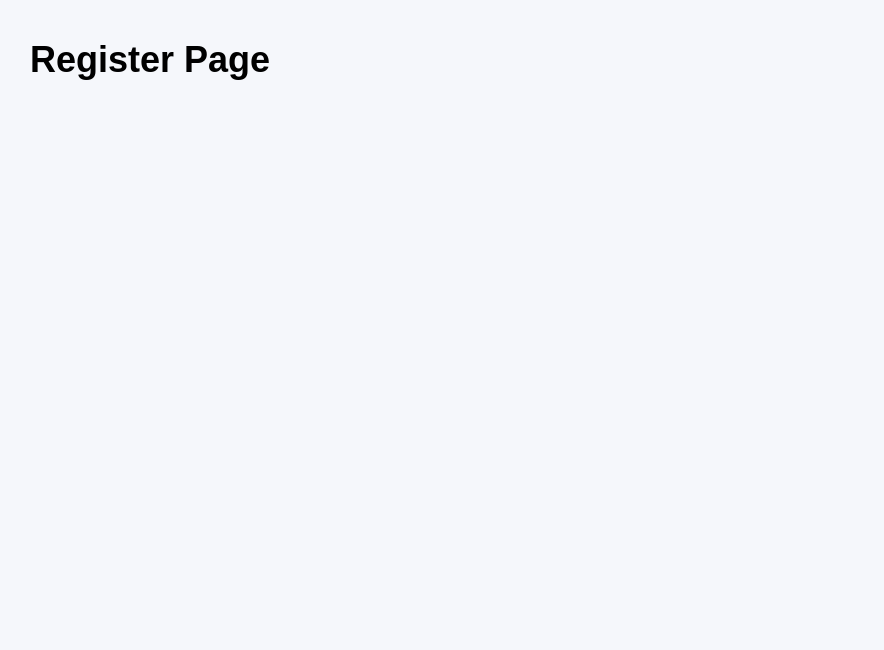
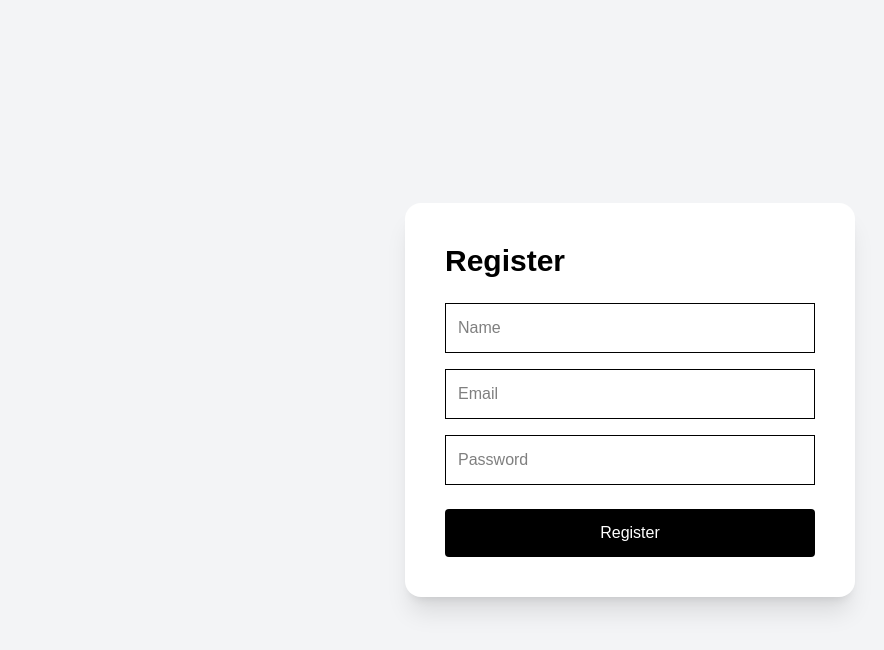
Before and after one commit to Jaskaran710/AI-Business-Analytics-Platform, a React (Vite) app in the folder client/: page /register in a window 1280 px wide. Shown: the top 650 px of the page, without its empty margins (10-894 px from the left). Built offline with nearby package versions, Linux system fonts and the light colour scheme.

Commit message:
Add authentication system with JWT login and registration

```diff
--- a/client/src/components/Sidebar.jsx
+++ b/client/src/components/Sidebar.jsx
@@ -5,7 +5,8 @@ import {
   Upload,
   Brain,
   MessageSquare,
-  User
+  User,
+  History
 } from "lucide-react";
 
 const Sidebar = () => {
@@ -53,6 +54,14 @@ const Sidebar = () => {
         </Link>
 
         <Link
+          to="/chat-history"
+          className="flex items-center gap-3 hover:bg-slate-800 p-4 rounded-xl transition"
+        >
+          <History size={20} />
+          Chat History
+        </Link>
+
+        <Link
           to="/login"
           className="flex items-center gap-3 hover:bg-slate-800 p-4 rounded-xl transition"
         >
--- /dev/null
+++ b/client/src/pages/ChatHistory.jsx
@@ -0,0 +1,85 @@
+import { useEffect, useState } from "react";
+import axios from "axios";
+
+import DashboardLayout from "../layouts/DashboardLayout";
+
+const ChatHistory = () => {
+
+  const [chats, setChats] = useState([]);
+
+  useEffect(() => {
+
+    const fetchChats = async () => {
+
+      try {
+
+        const response = await axios.get(
+          "http://localhost:5000/api/ai/history"
+        );
+
+        setChats(response.data);
+
+      } catch (error) {
+
+        console.error(error);
+
+      }
+
+    };
+
+    fetchChats();
+
+  }, []);
+
+  return (
+
+    <DashboardLayout>
+
+      <div className="p-10">
+
+        <h1 className="text-4xl font-bold mb-8">
+          Chat History
+        </h1>
+
+        <div className="space-y-6">
+
+          {
+            chats.map((chat) => (
+
+              <div
+                key={chat._id}
+                className="bg-white p-6 rounded-2xl shadow-md"
+              >
+
+                <div className="font-bold text-blue-600 mb-3">
+                  Q: {chat.question}
+                </div>
+
+                <div className="mb-3">
+                  {chat.answer}
+                </div>
+
+                <div className="text-sm text-gray-500">
+                  {
+                    new Date(
+                      chat.createdAt
+                    ).toLocaleString()
+                  }
+                </div>
+
+              </div>
+
+            ))
+          }
+
+        </div>
+
+      </div>
+
+    </DashboardLayout>
+
+  );
+
+};
+
+export default ChatHistory;
--- a/client/src/pages/Login.jsx
+++ b/client/src/pages/Login.jsx
@@ -1,9 +1,89 @@
+import { useState } from "react";
+import axios from "axios";
+import { useNavigate } from "react-router-dom";
+
 const Login = () => {
+
+  const navigate = useNavigate();
+
+  const [email, setEmail] = useState("");
+  const [password, setPassword] = useState("");
+
+  const handleLogin = async () => {
+
+    try {
+
+      const response = await axios.post(
+        "http://localhost:5000/api/auth/login",
+        {
+          email,
+          password
+        }
+      );
+
+      localStorage.setItem(
+        "token",
+        response.data.token
+      );
+
+      localStorage.setItem(
+        "user",
+        JSON.stringify(response.data.user)
+      );
+
+      alert("Login successful");
+
+      navigate("/dashboard");
+
+    } catch (error) {
+
+      alert(
+        error.response?.data?.error ||
+        "Login failed"
+      );
+
+    }
+
+  };
+
   return (
-    <div className="text-4xl font-bold p-10">
-      Login Page
+
+    <div className="min-h-screen flex items-center justify-center bg-gray-100">
+
+      <div className="bg-white p-10 rounded-2xl shadow-xl w-[450px]">
+
+        <h1 className="text-3xl font-bold mb-6">
+          Login
+        </h1>
+
+        <input
+          className="border p-3 w-full mb-4"
+          placeholder="Email"
+          value={email}
+          onChange={(e) => setEmail(e.target.value)}
+        />
+
+        <input
+          type="password"
+          className="border p-3 w-full mb-6"
+          placeholder="Password"
+          value={password}
+          onChange={(e) => setPassword(e.target.value)}
+        />
+
+        <button
+          onClick={handleLogin}
+          className="bg-black text-white px-6 py-3 rounded w-full"
+        >
+          Login
+        </button>
+
+      </div>
+
     </div>
+
   );
+
 };
 
 export default Login;
--- a/client/src/pages/Register.jsx
+++ b/client/src/pages/Register.jsx
@@ -1,9 +1,83 @@
+import { useState } from "react";
+import axios from "axios";
+
 const Register = () => {
+
+  const [name, setName] = useState("");
+  const [email, setEmail] = useState("");
+  const [password, setPassword] = useState("");
+
+  const handleRegister = async () => {
+
+    try {
+
+      const response = await axios.post(
+        "http://localhost:5000/api/auth/register",
+        {
+          name,
+          email,
+          password
+        }
+      );
+
+      alert(response.data.message);
+
+    } catch (error) {
+
+      alert(
+        error.response?.data?.error ||
+        "Registration failed"
+      );
+
+    }
+
+  };
+
   return (
-    <div className="text-4xl font-bold p-10">
-      Register Page
+
+    <div className="min-h-screen flex items-center justify-center bg-gray-100">
+
+      <div className="bg-white p-10 rounded-2xl shadow-xl w-[450px]">
+
+        <h1 className="text-3xl font-bold mb-6">
+          Register
+        </h1>
+
+        <input
+          className="border p-3 w-full mb-4"
+          placeholder="Name"
+          value={name}
+          onChange={(e) => setName(e.target.value)}
+        />
+
+        <input
+          className="border p-3 w-full mb-4"
+          placeholder="Email"
+          value={email}
+          onChange={(e) => setEmail(e.target.value)}
+        />
+
+        <input
+          type="password"
+          className="border p-3 w-full mb-6"
+          placeholder="Password"
+          value={password}
+          onChange={(e) => setPassword(e.target.value)}
+        />
+
+        <button
+          onClick={handleRegister}
+          className="bg-black text-white px-6 py-3 rounded w-full"
+        >
+          Register
+        </button>
+
+      </div>
+
     </div>
+
   );
+
 };
 
 export default Register;
--- a/client/src/routes/AppRoutes.jsx
+++ b/client/src/routes/AppRoutes.jsx
@@ -6,6 +6,7 @@ import Register from "../pages/Register";
 import Upload from "../pages/Upload";
 import AIInsights from "../pages/AIInsights";
 import AskData from "../pages/AskData";
+import ChatHistory from "../pages/ChatHistory";
 import NotFound from "../pages/NotFound";
 
 const AppRoutes = () => {
@@ -50,6 +51,11 @@ const AppRoutes = () => {
         />
 
         <Route
+          path="/chat-history"
+          element={<ChatHistory />}
+        />
+
+        <Route
           path="*"
           element={<NotFound />}
         />
```
